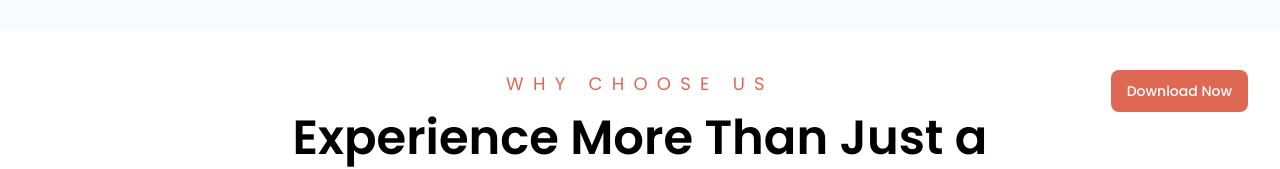
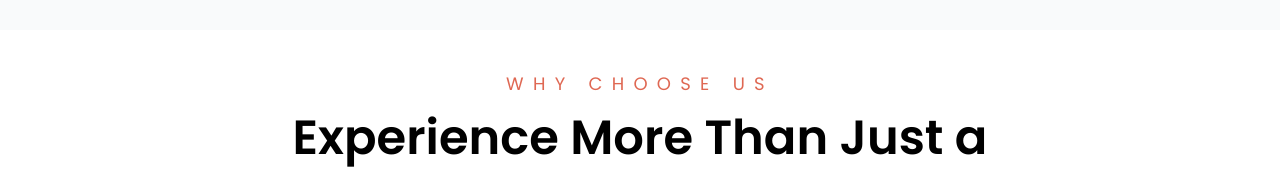
Before and after one commit to BuddhikaKulasekara/chef-kitchen, a Next.js app in the folder frontend/: page / in a window 1280 px wide. Shown: the part 656-825 px from the top of the page. Built offline with nearby package versions, Linux system fonts and the light colour scheme; no server answers.

Commit message:
feat: remove download buuton

```diff
--- a/frontend/src/app/components/ScrollToTop/index.tsx
+++ b/frontend/src/app/components/ScrollToTop/index.tsx
@@ -32,14 +32,6 @@ export default function ScrollToTop() {
   return (
     <div className='fixed bottom-8 right-8 z-999'>
       <div className='flex items-center gap-2.5'>
-        <Link
-          href={
-            'https://getnextjstemplates.com/products/chefs-kitchen-free-nextjs-landing-page-template'
-          }
-          target='_blank'
-          className='hidden lg:block bg-primary text-white hover:bg-darkmode text-sm px-4 py-3.5 leading-none rounded-lg font-medium text-nowrap'>
-          Download Now
-        </Link>
         {isVisible && (
           <div
             onClick={scrollToTop}
```
